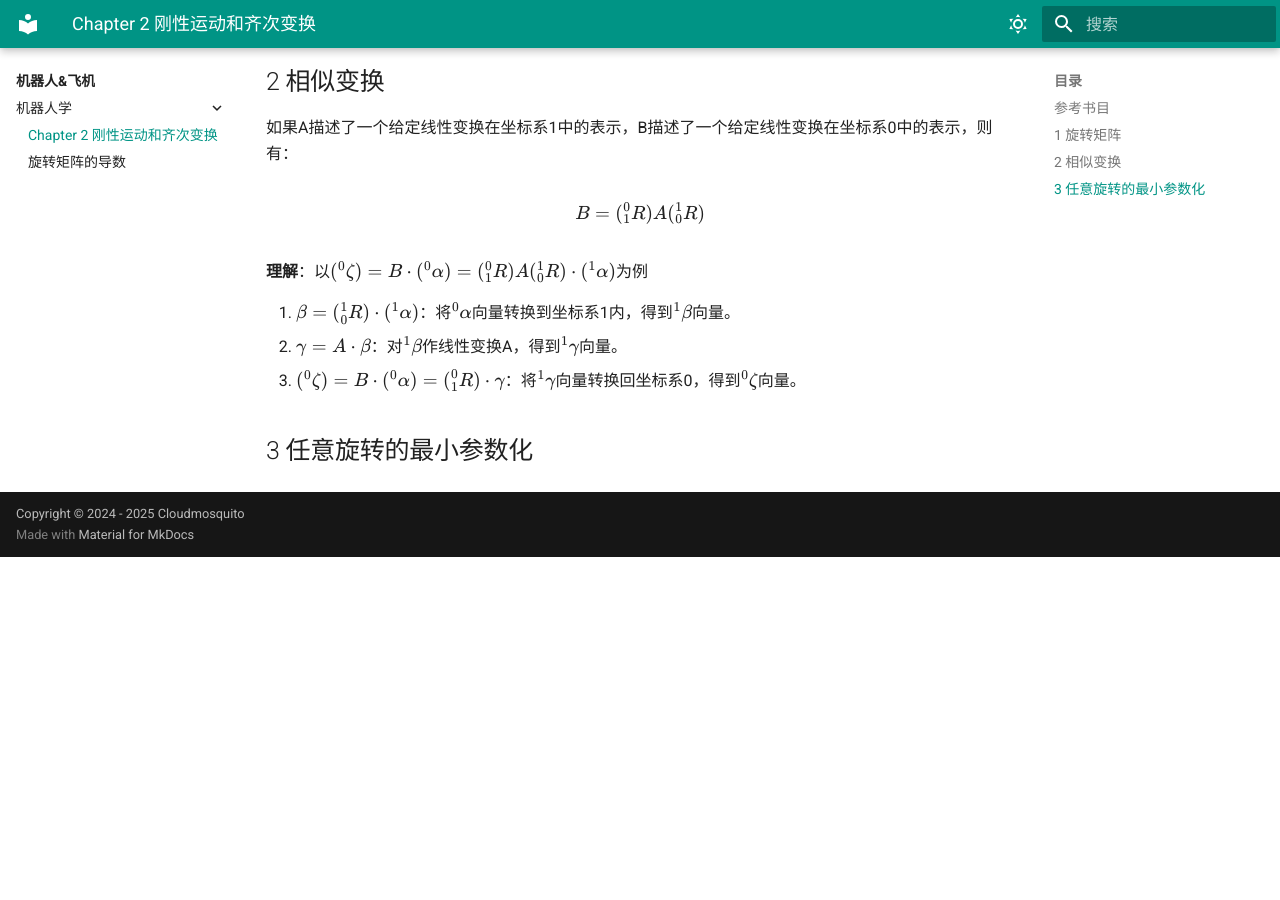
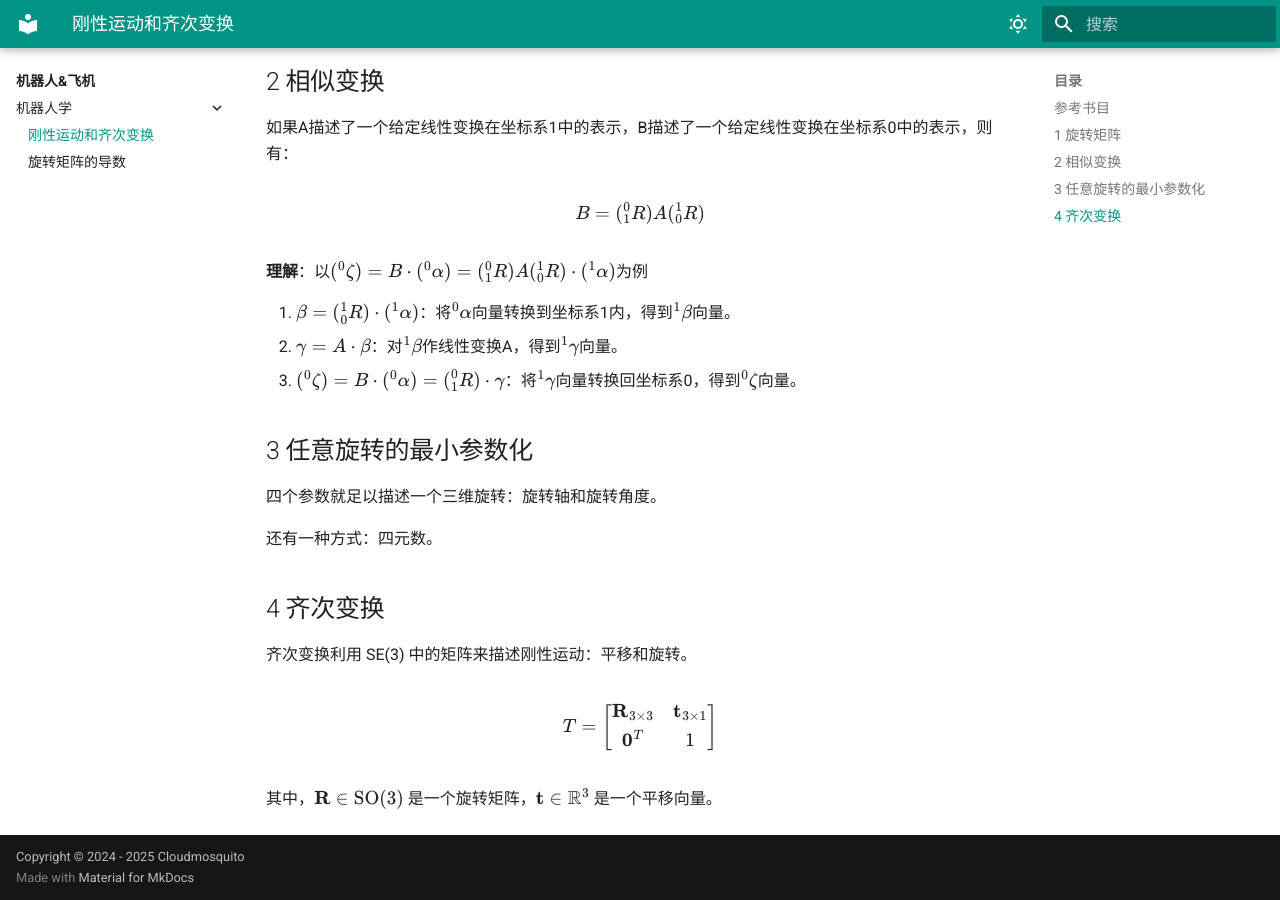
Before and after one commit to cloudmosquito/cloudmosquito.github.io, an MkDocs documentation site: the page built from docs/机器人&飞机/机器人学/刚性运动与齐次变换.md, in a window 1280 px wide and 900 px high, scrolled down 1661 px. Built offline with MkDocs 1.6.1 and Material for MkDocs 9.7.7, drawn with Linux system fonts in a browser that asks for light colours; before the commit the page ends 2218 px from its top, so only the background shows below that; some of the changed text lies outside the part shown.

```diff
--- a/docs/机器人&飞机/机器人学/刚性运动与齐次变换.md
+++ b/docs/机器人&飞机/机器人学/刚性运动与齐次变换.md
@@ -1,4 +1,4 @@
-# Chapter 2 刚性运动和齐次变换
+# 刚性运动和齐次变换
 
 ## 参考书目
 
@@ -69,3 +69,17 @@
 3. $(^0\zeta) = B \cdot (^0\alpha) = (_1^0R)\cdot \gamma$：将$^1\gamma$向量转换回坐标系0，得到$^0\zeta$向量。
 
 ## 3 任意旋转的最小参数化
+
+四个参数就足以描述一个三维旋转：旋转轴和旋转角度。
+
+还有一种方式：四元数。
+
+## 4 齐次变换
+
+齐次变换利用 SE(3) 中的矩阵来描述刚性运动：平移和旋转。
+
+$$
+T = \begin{bmatrix} \mathbf{R}_{3\times 3} & \mathbf{t}_{3\times 1}\\ \mathbf{0}^T & 1 \end{bmatrix}
+$$
+
+其中，$\mathbf{R} \in \mathrm{SO}(3)$ 是一个旋转矩阵，$\mathbf{t} \in \mathbb{R}^3$ 是一个平移向量。
```
Also changed, not shown: docs/数学/李群与李代数.md (added, +122 -0 lines), docs/机器人&飞机/index.md (line endings or trailing spaces).
